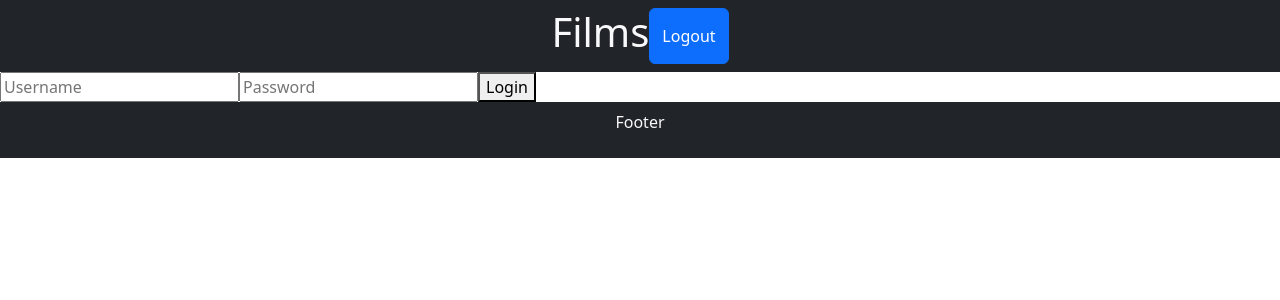
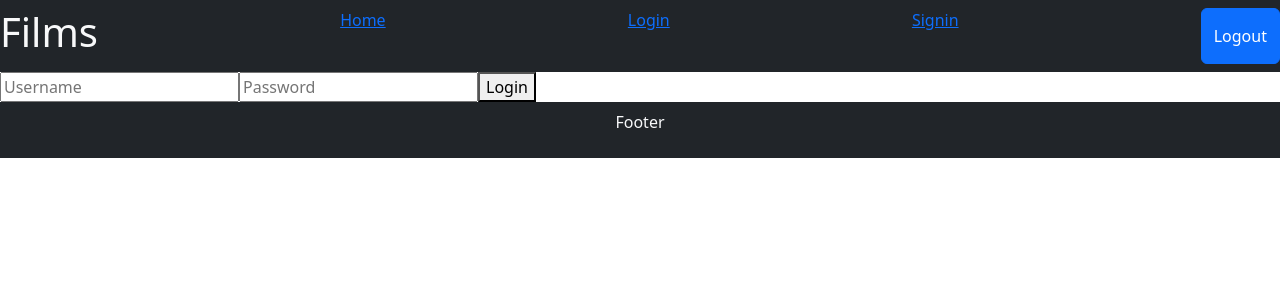
Before and after one commit to IulianBotnari/review-test, a React (Vite) app in the folder frontend/: page /login in a window 1280 px wide. Shown: the top 300 px of the page. Built offline with nearby package versions, Linux system fonts and the light colour scheme.

Commit message:
The useEffect bug has been fixed, now the fetch function is called only when the user's state changes.
More than, there was a problem when the user logs out, the fetch function stopped before resetting the films variable to an empty array, which caused an incorrect display data on page.

```diff
--- a/frontend/src/GlobalContext/GlobalContext.jsx
+++ b/frontend/src/GlobalContext/GlobalContext.jsx
@@ -6,8 +6,14 @@ const context = createContext()
 
 export const GlobalContext = ({ children }) => {
 
-    const [films, setFilms] = useState();
+    const [films, setFilms] = useState([]);
+    const [logged, setLogged] = useState('');
     console.log(films);
+
+    console.log(logged);
+
+
+
 
 
     async function getFilms() {
@@ -21,26 +27,30 @@ export const GlobalContext = ({ children }) => {
             });
 
             if (!response.ok) {
-                throw new Error(`HTTP error! status: ${response.status}`);
+                console.log(response.status);
+                setFilms([]);
+            } else {
+
+                const data = await response.json();
+                console.log(data);
+                setFilms(data);
             }
 
-            const data = await response.json();
-            console.log(data);
-            setFilms(data);
 
         } catch (err) {
             console.error('There has been a problem with your fetch operation:', err);
             // Error handling code here...
-            alert('An error occurred while fetching data. Please try again later.');
+            // alert('An error occurred while fetching data. Please try again later.');
         }
     }
 
     useEffect(() => {
         getFilms()
-    }, []);
+    }, [logged]);
 
     const values = {
-        films
+        films,
+        setLogged
 
     }
 
--- a/frontend/src/pages/Layout.jsx
+++ b/frontend/src/pages/Layout.jsx
@@ -1,19 +1,27 @@
-import { Outlet } from 'react-router'
+import { Outlet, NavLink, Navigate } from 'react-router'
+import { useGlobalContext } from '../GlobalContext/GlobalContext';
 
 
 export default function Layout() {
 
+    const { setLogged } = useGlobalContext()
+
     const handleLogout = () => {
         // Rimuovi il token dal localStorage
         localStorage.removeItem('token');
-        alert('Logged out successfully');
+        setLogged('false')
+
     };
 
 
     return (
         <>
-            <header className='bg-dark text-light d-flex justify-content-center py-2'>
+            <header className='bg-dark text-light d-flex justify-content-between py-2'>
                 <h1>Films</h1>
+                <NavLink to='/home' className=''>Home</NavLink>
+                <NavLink to='/login' className=''>Login</NavLink>
+                <NavLink to='/signin' className=''>Signin</NavLink>
+
                 <button onClick={handleLogout} className='btn btn-primary'> Logout</button>
             </header>
 
--- a/frontend/src/pages/LoginPage.jsx
+++ b/frontend/src/pages/LoginPage.jsx
@@ -1,11 +1,13 @@
 import { useState } from "react";
+import { useGlobalContext } from "../GlobalContext/GlobalContext";
 
 
 export default function LoginPage() {
-
+    const { setLogged } = useGlobalContext()
 
     const [username, setUsername] = useState('')
     const [password, setPassword] = useState('')
+
 
 
 
@@ -27,6 +29,7 @@ export default function LoginPage() {
                 console.log(data.token);
 
                 localStorage.setItem('token', data.token)
+                setLogged('true')
 
                 alert("Login successful")
             } else {
```
